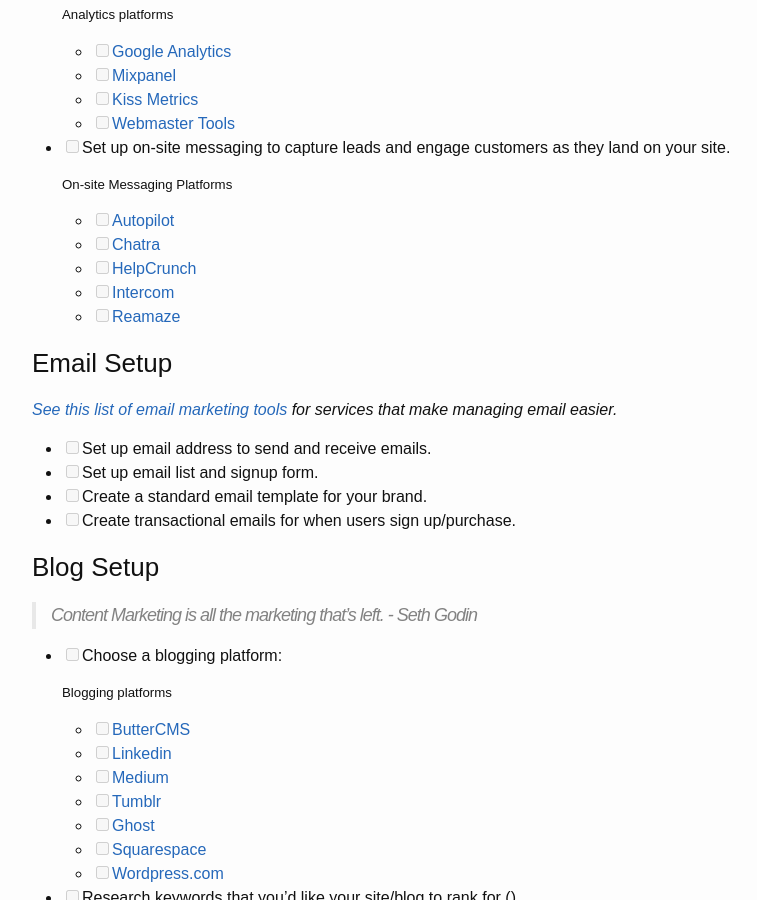
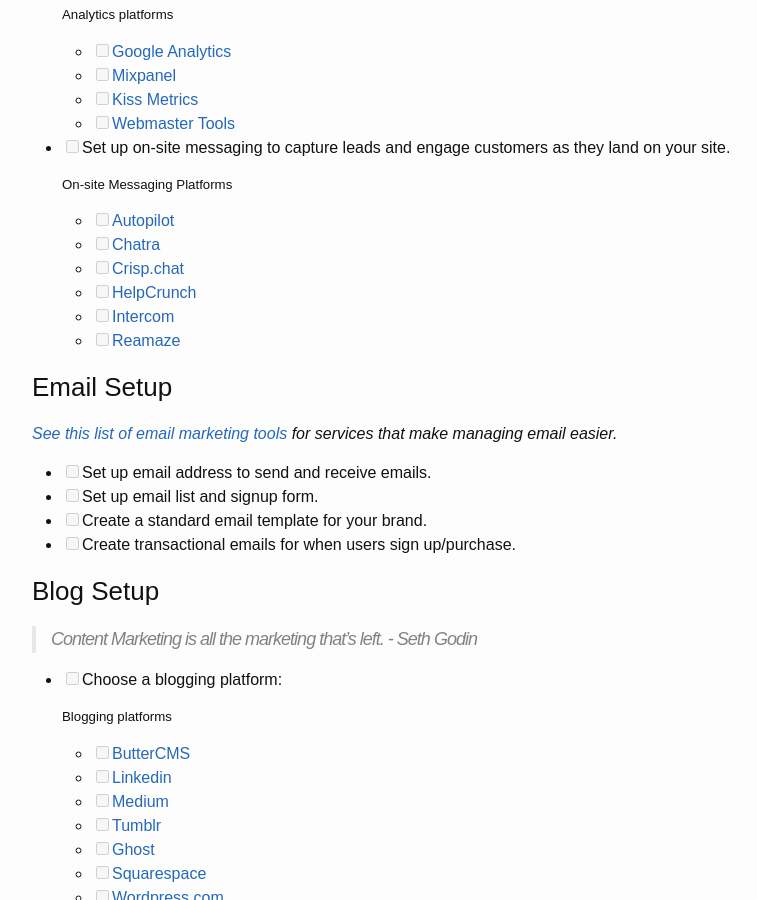
Before and after one commit to draftdev/startup-marketing-checklist, a Jekyll site: the page built from marketing-checklist.md, in a window 1280 px wide and 900 px high, scrolled down 2284 px. Shown: the whole window, without its empty margins (238-995 px from the left). Built offline with Jekyll 4.4.1, drawn with Linux system fonts in a browser that asks for light colours; comment, search, counter and statistics services are not loaded.

Commit message:
Adding crisp

```diff
--- a/marketing-checklist.md
+++ b/marketing-checklist.md
@@ -96,6 +96,7 @@
   ##### On-site Messaging Platforms
   - [ ] [Autopilot](https://www.autopilothq.com/)
   - [ ] [Chatra](https://chatra.io/)
+  - [ ] [Crisp.chat](https://crisp.chat/en/)
   - [ ] [HelpCrunch](https://helpcrunch.com/)
   - [ ] [Intercom](https://www.intercom.com/)
   - [ ] [Reamaze](https://www.reamaze.com/)
```
